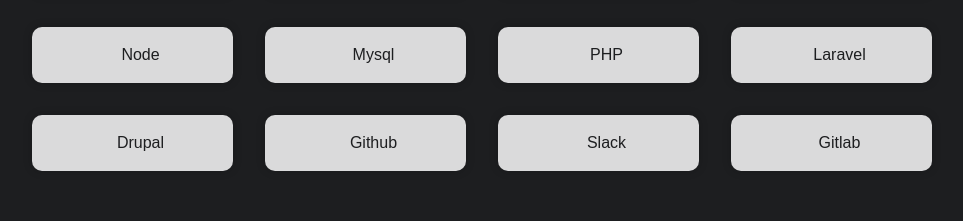
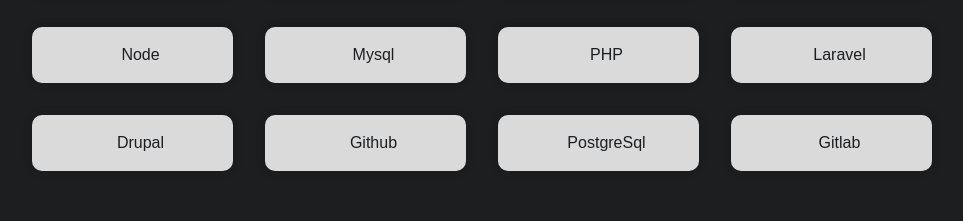
Before and after one commit to izsal/my-portofolios, a Next.js app: page / in a window 1280 px wide. Shown: the part 1580-1801 px from the top of the page, without its empty margins (158-1121 px from the left). Built offline with nearby package versions, Linux system fonts and the light colour scheme.

Commit message:
add database skill

```diff
--- a/src/components/Skills.jsx
+++ b/src/components/Skills.jsx
@@ -45,9 +45,9 @@
           <i className="fa-brands fa-github github-icon"></i>
           <p>Github</p>
         </div>
-        <div className="skill-card slack">
-          <i className="fa-brands fa-slack slack-icon"></i>
-          <p>Slack</p>
+        <div className="skill-card posgresql">
+          <i className="fa-regular fa-database postgresql-icon"></i>
+          <p>PostgreSql</p>
         </div>
         <div className="skill-card gitlab">
           <i className="fa-brands fa-gitlab gitlab-icon"></i>
```
